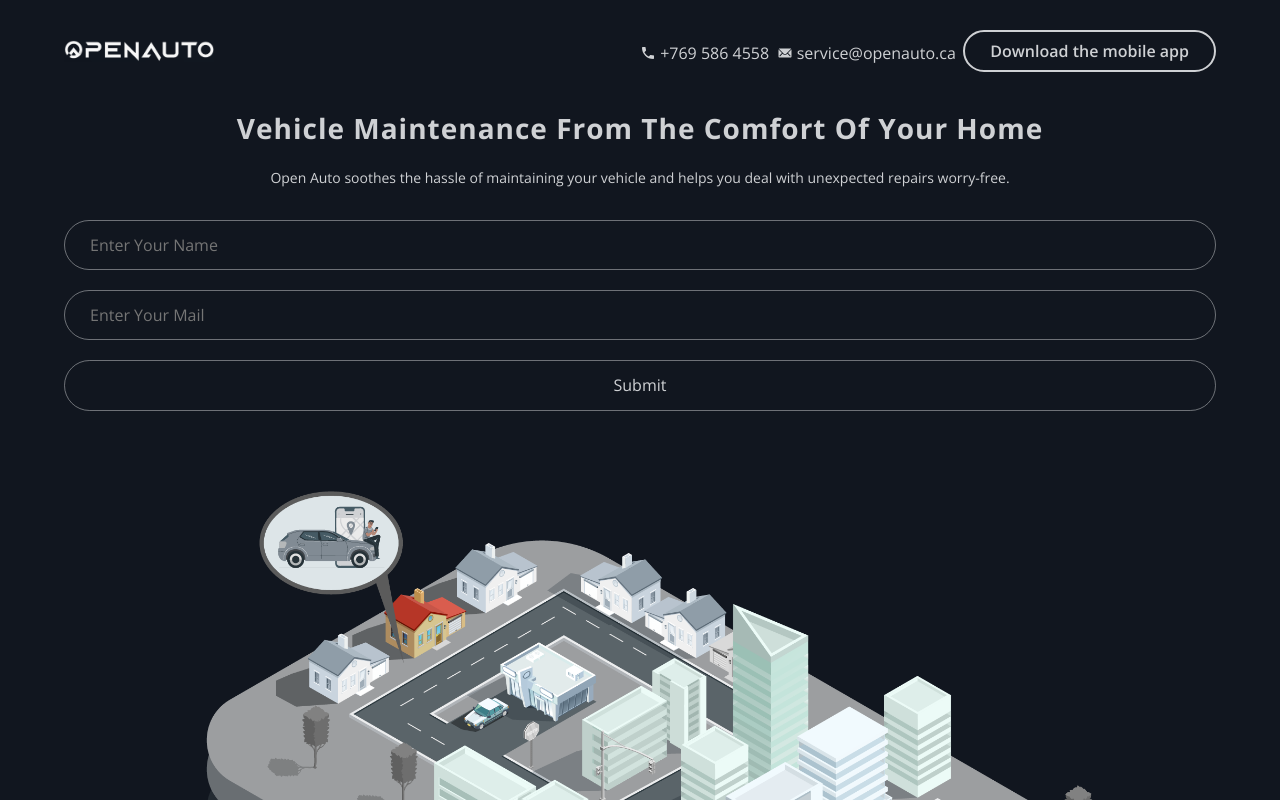
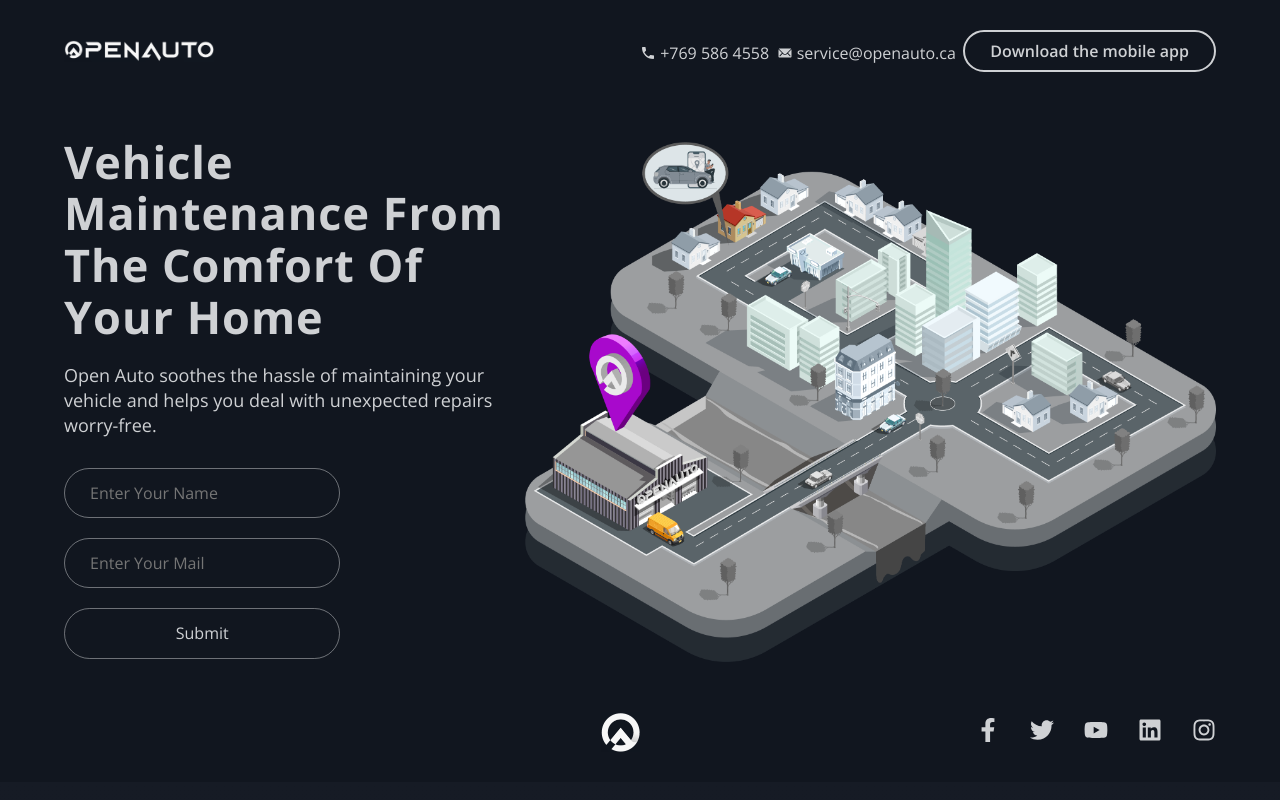
Before and after one commit to babarkhuroo/project-auto, a React (Create React App) app: page / in a window 1280 px wide. Shown: the top 800 px of the page. Built offline with nearby package versions, Linux system fonts and the light colour scheme.

Commit message:
added media queries to Hero

```diff
--- a/src/components/Hero.js
+++ b/src/components/Hero.js
@@ -1,6 +1,7 @@
 import React from 'react'
 import '../styles/Hero.css'
 import hero_img from '../assets/Pickup_Illustration.png'
+import scroll_img from '../assets/scroll.png'
 import {
   FaFacebookF,
   FaTwitter,
@@ -11,13 +12,15 @@ import {
 
 const Hero = () => {
   return (
-    <main className='hero'>
+    <main className='hero-container'>
+      <div className='hero'>
+        <div className='hero-form'>
           <h3 className='hero-head'>
             vehicle maintenance from the comfort of your home
           </h3>
           <p className='hero-para'>
-        Open Auto soothes the hassle of maintaining your vehicle and helps you
-        deal with unexpected repairs worry-free.
+            Open Auto soothes the hassle of maintaining your vehicle and helps
+            you deal with unexpected repairs worry-free.
           </p>
           <form className='form'>
             <input type='text' placeholder='Enter Your Name' required />
@@ -26,7 +29,10 @@ const Hero = () => {
               Submit
             </button>
           </form>
+        </div>
         <img src={hero_img} alt='hero' className='hero-img' />
+      </div>
+      <div className='social-container'>
         <div className='social-links'>
           <a href='#'>
             <FaFacebookF size='1.5em' />
@@ -44,6 +50,10 @@ const Hero = () => {
             <FaInstagram size='1.5em' />
           </a>
         </div>
+        <div className='scroll-img'>
+          <img src={scroll_img} alt='scroll' />
+        </div>
+      </div>
     </main>
   )
 }
--- a/src/styles/Hero.css
+++ b/src/styles/Hero.css
@@ -1,4 +1,4 @@
-.hero {
+.hero-container {
   display: flex;
   flex-direction: column;
   text-align: center;
@@ -49,6 +49,7 @@ input:focus {
 }
 
 .hero-img {
+  width: 100%;
   margin: 50px 0;
 }
 
@@ -63,3 +64,57 @@ input:focus {
 .social-links a {
   color: #cfd1d4;
 }
+
+.scroll-img {
+  display: none;
+}
+
+@media (min-width: 1280px) {
+  .hero-container {
+    text-align: start;
+  }
+  .hero {
+    width: 100%;
+    display: flex;
+    justify-content: center;
+    align-items: center;
+  }
+  .hero-form {
+    flex-basis: 50%;
+  }
+  .hero-head {
+    font-size: 45px;
+  }
+  .hero-para {
+    font-size: 18px;
+  }
+  .form {
+    width: 60%;
+  }
+  .hero-img {
+    flex-basis: 50%;
+    width: 60%;
+  }
+  .social-container {
+    display: flex;
+    flex-direction: row-reverse;
+    justify-content: start;
+  }
+  .social-links {
+    width: max-content;
+    flex-basis: 50%;
+    display: flex;
+    justify-content: flex-end;
+  }
+  .scroll-img {
+    flex-basis: 50%;
+    display: flex;
+    justify-content: flex-end;
+  }
+  .scroll-img img {
+    height: 40px;
+  }
+  .scroll-img img:hover {
+    transform: scale(-1, -1);
+  }
+}
```
Lines whose indentation alone changed are shown as unchanged.
